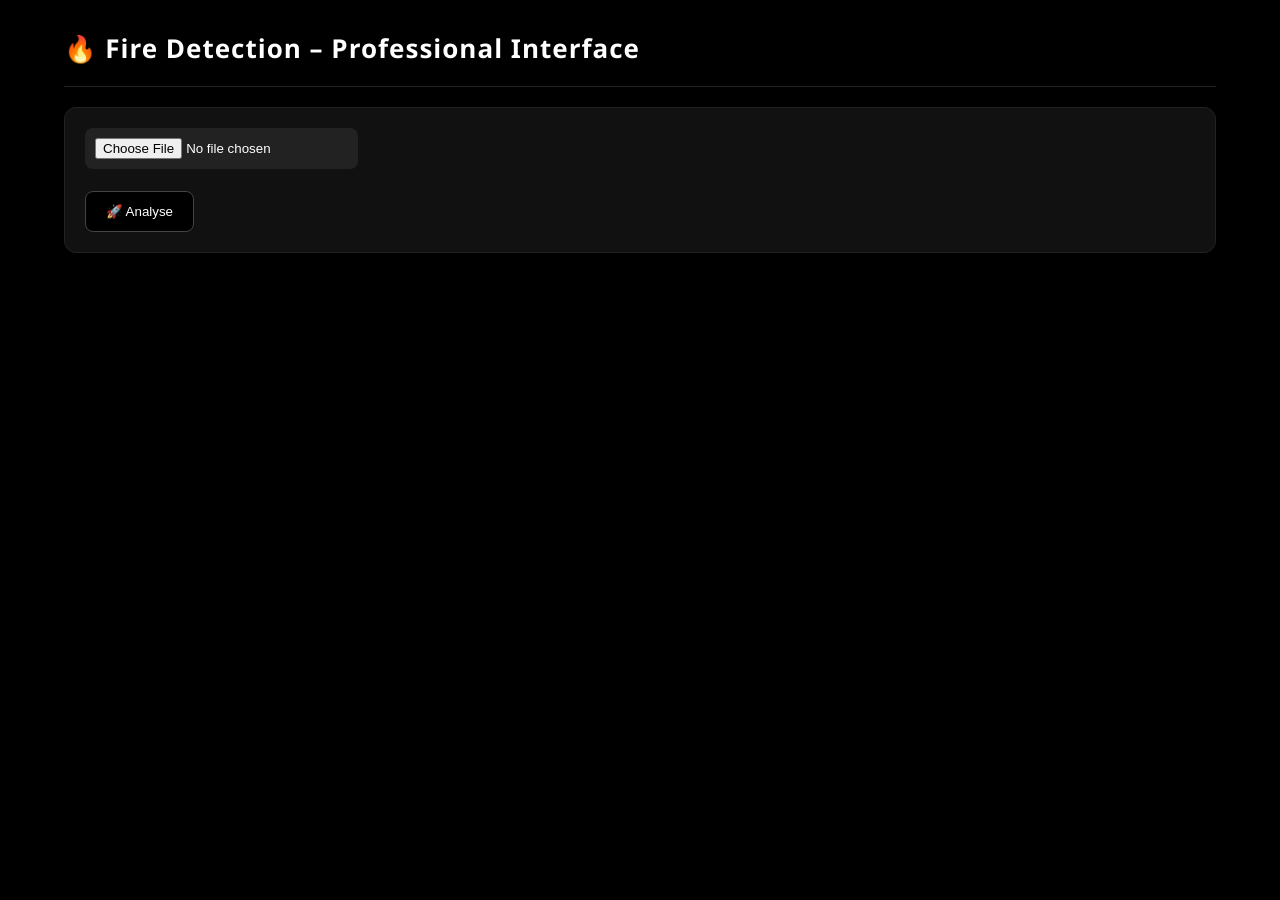
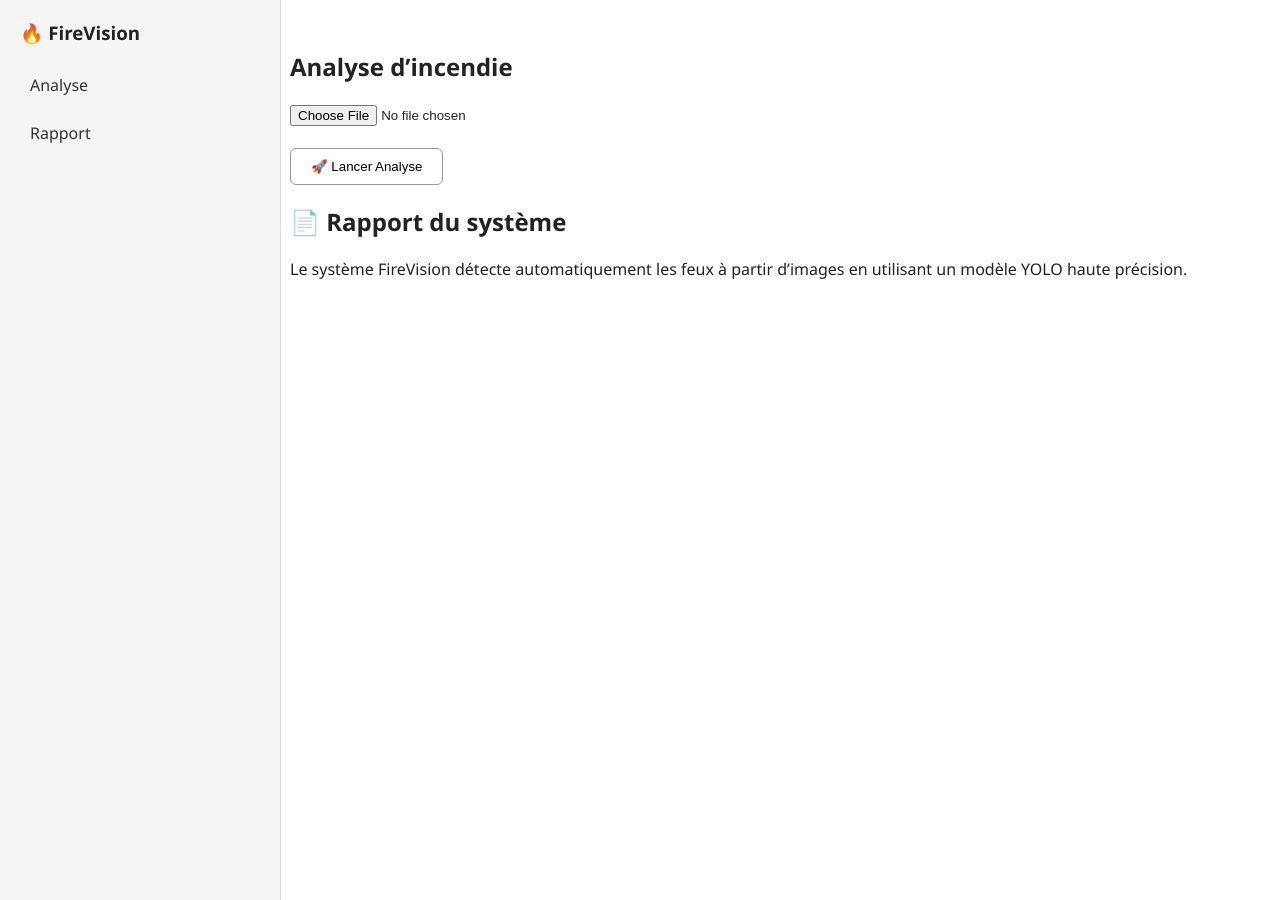
Before and after one commit to ZouhairSA/Fire-detection-mlops_AWS, a Flask app: page / in a window 1280 px wide. Run offline with Flask 3, Linux system fonts and the light colour scheme; parts of the project's set-up code (start-up, migrations or seed data) failed here and were passed over.

Commit message:
add slidbar

```diff
--- a/api/templates/index.html
+++ b/api/templates/index.html
@@ -2,137 +2,149 @@
 <html lang="fr">
 <head>
 <meta charset="UTF-8">
-<title>🔥 Fire Detection Pro</title>
+<meta name="viewport" content="width=device-width, initial-scale=1">
+
+<title>🔥 Fire Detection – Professional UI</title>
 
 <style>
 
-/* ----------------------------- */
+/* ------------------------- */
 /* GLOBAL */
-/* ----------------------------- */
+/* ------------------------- */
 
-body {
+body{
     margin:0;
-    background:#000;
-    color:white;
+    background:#ffffff;
+    color:#222;
     font-family: "Segoe UI", Arial;
 }
 
-/* container */
-.container {
-    width:90%;
-    margin:auto;
-    padding-top:30px;
+/* fade in animation */
+.fade{
+    animation: fadein 0.6s ease forwards;
 }
 
-/* titre */
-.title {
-    font-size:26px;
-    font-weight:600;
-    letter-spacing:1px;
+@keyframes fadein{
+    from{opacity:0; transform:translateY(10px);}
+    to{opacity:1; transform:translateY(0);}
 }
 
-/* ligne */
-.hr {
-    height:1px;
-    background:#222;
-    margin:20px 0;
+/* ------------------------- */
+/* SIDEBAR Oracle style */
+/* ------------------------- */
+
+.sidebar{
+    position:fixed;
+    left:0; top:0;
+    width:240px;
+    height:100vh;
+    background:#f5f5f5;
+    border-right:1px solid #ddd;
+    padding:20px;
 }
 
-/* ----------------------------- */
-/* CARD */
-/* ----------------------------- */
-
-.card {
-    background:#111;
-    padding:20px;
-    border-radius:12px;
-    box-shadow:0px 0px 12px #000;
-    border:1px solid #222;
+.sidebar h3{
+    margin-top:0;
 }
 
-/* ----------------------------- */
-/* INPUT */
-/* ----------------------------- */
-
-input[type=file] {
-    background:#222;
+.sidebar a{
+    display:block;
     padding:10px;
-    border-radius:8px;
-    color:white;
+    margin:6px 0;
+    color:#333;
+    text-decoration:none;
+    border-radius:6px;
 }
 
-/* button */
-.btn {
-    padding:12px 20px;
-    border-radius:8px;
-    border:1px solid #444;
-    background:#000;
-    color:white;
-    cursor:pointer;
-    transition:0.3s;
+.sidebar a:hover{
+    background:#e8e8e8;
 }
 
-.btn:hover {
-    background:#222;
+/* ------------------------- */
+/* MAIN */
+/* ------------------------- */
+
+.main{
+    margin-left:260px;
+    padding:30px;
 }
 
-/* image */
-.img {
-    max-width:380px;
-    border-radius:12px;
-    border:1px solid #333;
-    margin-top:10px;
+.card{
+    background:#fafafa;
+    padding:20px;
+    border-radius:10px;
+    border:1px solid #ddd;
 }
 
-/* result */
-.result {
-    padding:10px;
-    background:#121212;
-    border-left:4px solid orange;
-    margin-top:10px;
+.btn{
+    padding:10px 20px;
+    border-radius:6px;
+    border:1px solid #999;
+    background:#fff;
+    cursor:pointer;
 }
 
-/* link */
-a {
-    color:orange;
+.btn:hover{
+    background:#eee;
+}
+
+/* responsive */
+@media (max-width:800px){
+    .sidebar{position:relative; width:100%; height:auto;}
+    .main{margin-left:0;}
+}
+
+.result{
+    border-left:4px solid orange;
+    padding:10px;
+    background:#fff7e6;
 }
 
 </style>
 </head>
 <body>
 
-<div class="container">
+<!-- SIDEBAR -->
+<div class="sidebar fade">
 
-    <div class="title">🔥 Fire Detection – Professional Interface</div>
-    <div class="hr"></div>
+    <h3>🔥 FireVision</h3>
 
-    <div class="card">
+    <a href="#" onclick="show('analyse')">Analyse</a>
+    <a href="#" onclick="show('rapport')">Rapport</a>
+
+</div>
+
+
+<!-- MAIN -->
+<div class="main fade">
+
+<!-- ANALYSE -->
+<div id="analyse" class="section active">
+
+<h2>Analyse d’incendie</h2>
 
 <form method="POST" enctype="multipart/form-data">
 
     <input type="file" name="image" required>
     <br><br>
 
-            <button class="btn" type="submit">🚀 Analyse</button>
+    <button class="btn" type="submit">🚀 Lancer Analyse</button>
 
 </form>
 
-    </div>
 
 {% if results %}
 
-    <div class="hr"></div>
+<br>
 
 <div class="card">
 
-        <h3>📌 Résultats</h3>
+<h3>Résultats</h3>
 
 {% if results[0].error %}
     <div class="result">{{ results[0].error }}</div>
-
 {% elif results|length == 0 %}
     <div class="result">Aucun feu détecté</div>
-
 {% else %}
     {% for r in results %}
         <div class="result">
@@ -143,24 +155,38 @@ a {
     {% endfor %}
 {% endif %}
 
-    </div>
-
-    <div class="card">
-
-        <h3>🖼 Image originale</h3>
-        <img src="{{ image_path }}" class="img">
-
-        <h3>🖼 Image annotée</h3>
-        <img src="{{ annotated }}" class="img">
-
-        <br><br>
-        <a href="/download_pdf?results={{results}}&image=input.jpg">📄 Télécharger rapport PDF</a>
+<br>
+<a href="/download_pdf?results={{results}}&image=input.jpg">📄 Télécharger PDF</a>
 
 </div>
 
 {% endif %}
 
 </div>
+
+
+<!-- RAPPORT -->
+<div id="rapport" class="section">
+
+<h2>📄 Rapport du système</h2>
+<p>
+Le système FireVision détecte automatiquement les feux à partir d’images
+en utilisant un modèle YOLO haute précision.
+</p>
+
+</div>
+
+</div>
+
+
+<script>
+function show(id){
+    document.querySelectorAll('.section')
+        .forEach(s => s.classList.remove('active'));
+
+    document.getElementById(id).classList.add('active');
+}
+</script>
 
 </body>
 </html>
```
Lines whose indentation alone changed are shown as unchanged.
